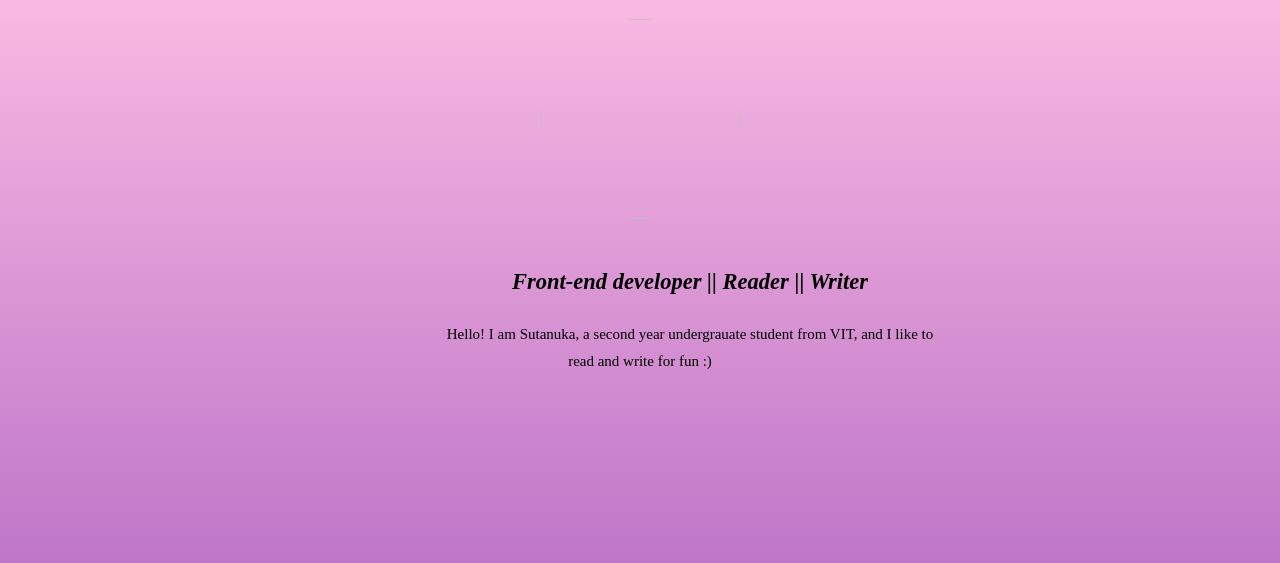
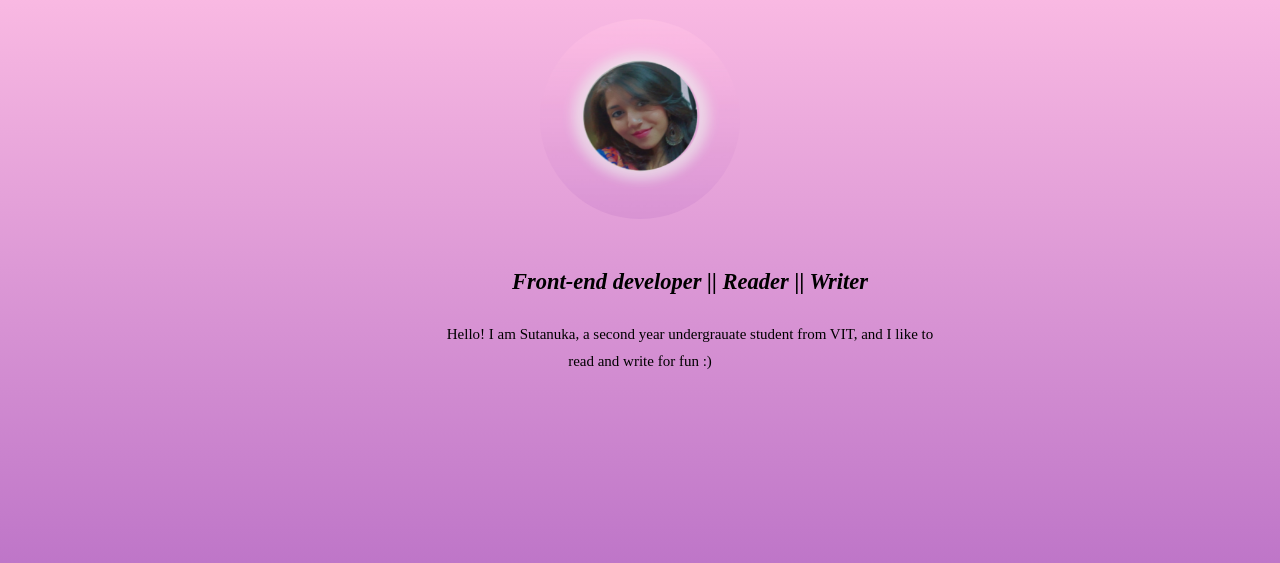
Before and after one commit to SutanukaChanda/cv, a plain HTML site: page index.html in a window 1280 px wide. Shown: the part 61-624 px from the top of the page. Drawn offline with Linux system fonts and the light colour scheme; a web font is replaced by a local one.

Commit message:
Update index.html

```diff
--- a/index.html
+++ b/index.html
@@ -14,7 +14,7 @@
     <body>
 
         <h1> Sutanuka Chanda</h1>
-        <img src="./images/final.jpeg"  height="200px" width="200px" class="center">
+        <img src="final.jpeg"  height="200px" width="200px" class="center">
 
 
     <!--  Description -->
```
